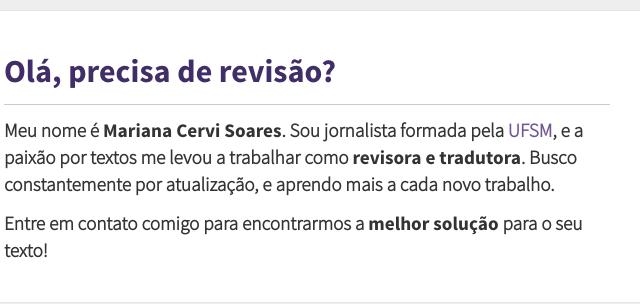
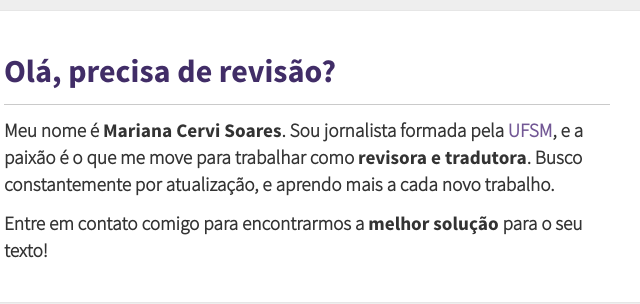
Before and after one commit to PaneladePau/mariana-revisora, a website: page index.html in a window 1280 px wide. Shown: the part 500-804 px from the top of the page, 388-1028 px from the left. Drawn offline with Linux system fonts and the light colour scheme; files whose address does not match are found by name.

Commit message:
correcao texto

```diff
--- a/index.html
+++ b/index.html
@@ -71,7 +71,7 @@
 
             <h2>Olá, precisa de revisão?</h2>
 
-            <p>Meu nome é <strong>Mariana Cervi Soares</strong>. Sou jornalista formada pela <a href="http://site.ufsm.br/" target="_blank">UFSM</a>, e a paixão por textos me levou a trabalhar como <strong>revisora e tradutora</strong>. Busco constantemente por atualização, e aprendo mais a cada novo trabalho.</p>
+            <p>Meu nome é <strong>Mariana Cervi Soares</strong>. Sou jornalista formada pela <a href="http://site.ufsm.br/" target="_blank">UFSM</a>, e a paixão é o que me move para trabalhar como <strong>revisora e tradutora</strong>. Busco constantemente por atualização, e aprendo mais a cada novo trabalho.</p>
 
             <p>Entre em contato comigo para encontrarmos a <strong>melhor solução</strong> para o seu texto!</p>
 
```
